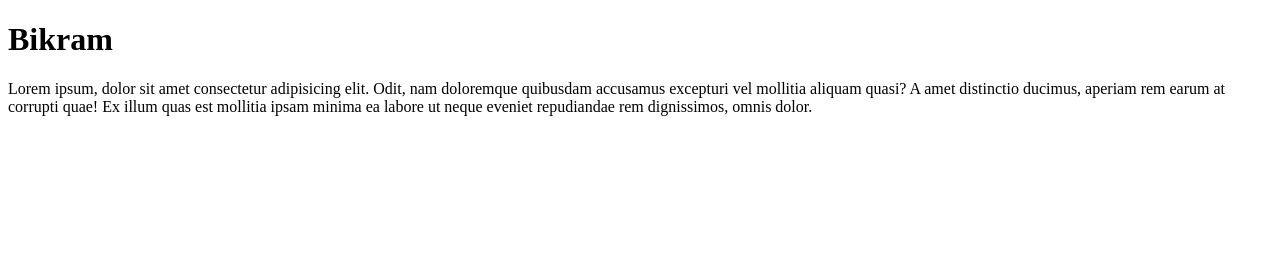
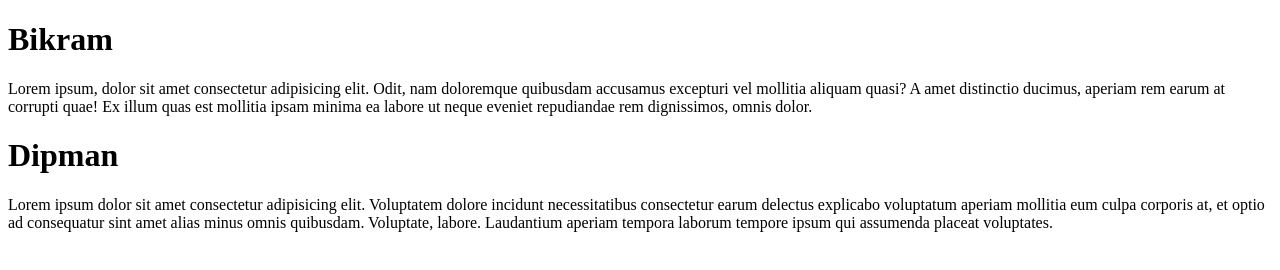
Before and after one commit to BIKRAMBARIK2005/Sigma-Web-Dev-Course, a plain HTML site: page Video6/index.html in a window 1280 px wide. Drawn offline with Linux system fonts and the light colour scheme.

Commit message:
Initial commit

```diff
--- a/Video6/index.html
+++ b/Video6/index.html
@@ -10,6 +10,10 @@
     <h1>Bikram</h1>
     <p>Lorem ipsum, dolor sit amet consectetur adipisicing elit. Odit, nam doloremque quibusdam accusamus excepturi vel mollitia aliquam quasi? A amet distinctio ducimus, aperiam rem earum at corrupti quae! Ex illum quas est mollitia ipsam minima ea labore ut neque eveniet repudiandae rem dignissimos, omnis dolor.
     </p>
+    <h1>Dipman</h1>
+    <p>
+        Lorem ipsum dolor sit amet consectetur adipisicing elit. Voluptatem dolore incidunt necessitatibus consectetur earum delectus explicabo voluptatum aperiam mollitia eum culpa corporis at, et optio ad consequatur sint amet alias minus omnis quibusdam. Voluptate, labore. Laudantium aperiam tempora laborum tempore ipsum qui assumenda placeat voluptates.
+    </p>
 
 </body>
 </html>
```
